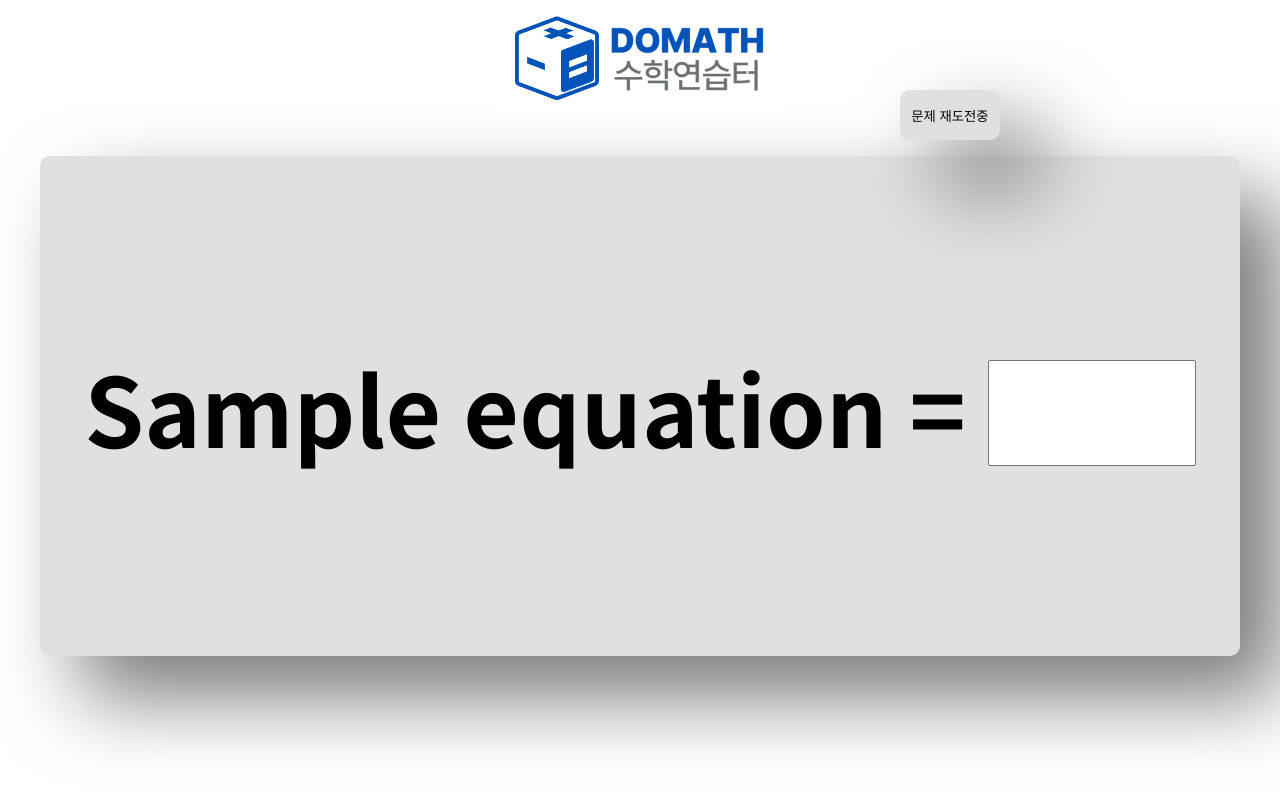
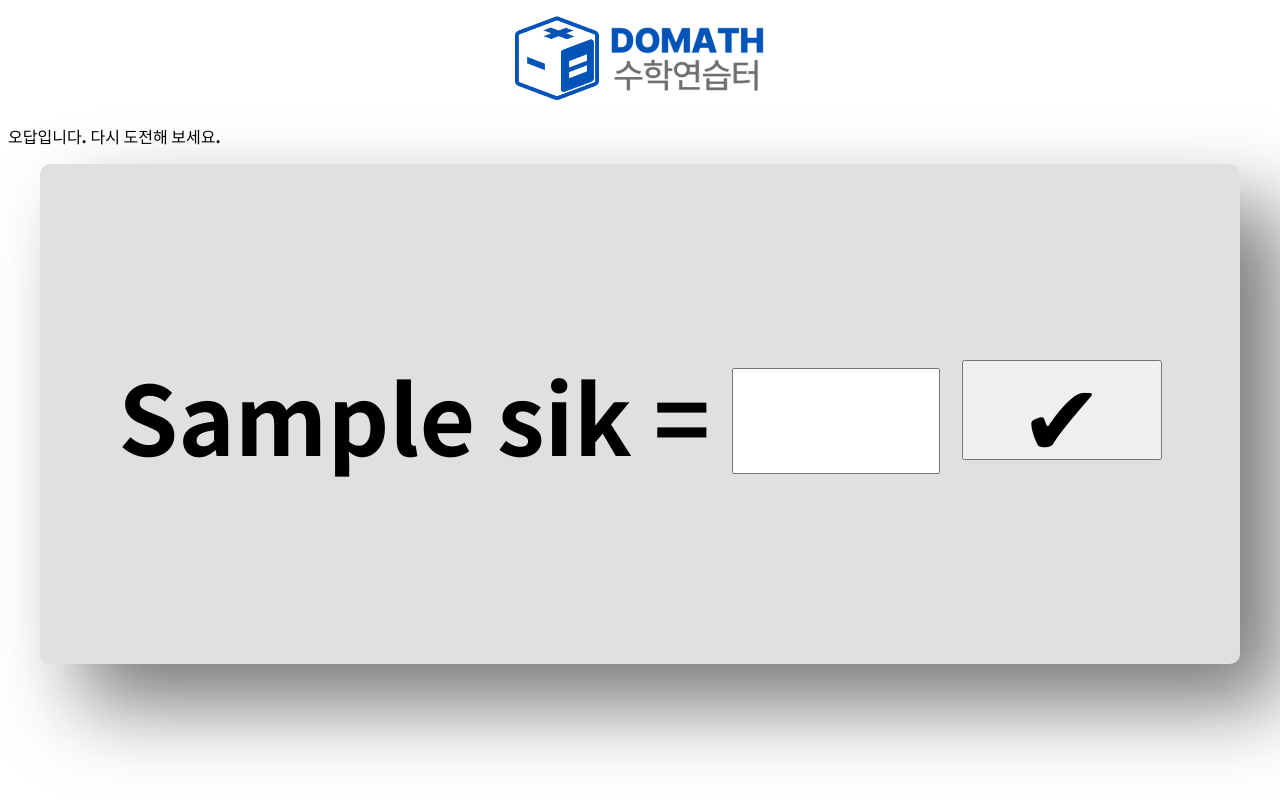
Before and after one commit to RottenBread/doMath, a Flask app: template templates/index.html in a window 1280 px wide. Run offline with Flask 3, Linux system fonts and the light colour scheme; the template is opened without the code that fills it: most values are stand-ins (such as "Sample title", 1, 10 or a date in 2020).

Commit message:
Update index.html

```diff
--- a/templates/index.html
+++ b/templates/index.html
@@ -7,14 +7,13 @@
     </head>
 <body>
     <div class="in">
-        <img id = "logo" src = "{{ url_for('static', filename='image/logo.png') }}"> <br> <br>
-        <div class="button-container">
-            <button style="cursor: pointer;">문제 재도전중</button>
-        </div>
-        <div class = "in_cal">{{ equation }} =&nbsp;
+        <img id = "logo" src = "{{ url_for('static', filename='image/logo.png') }}">
+        <p>오답입니다. 다시 도전해 보세요.</p>
+        <div class = "in_cal">{{ sik }} =&nbsp;
             <form action="/check" method="post">
-                <input type="text" name="answer" onkeyup="if(window.event.keyCode==13){post}">
-                <input type="hidden" name="equation" value="{{ equation }}">
+                <input class = "type_answer" type="text" name="answer">
+                <input type="hidden" name="sik" value="{{ sik }}">
+                <input class = "send_answer" type="submit" value="✔">
             </form>
         </div>
     </div>
```
